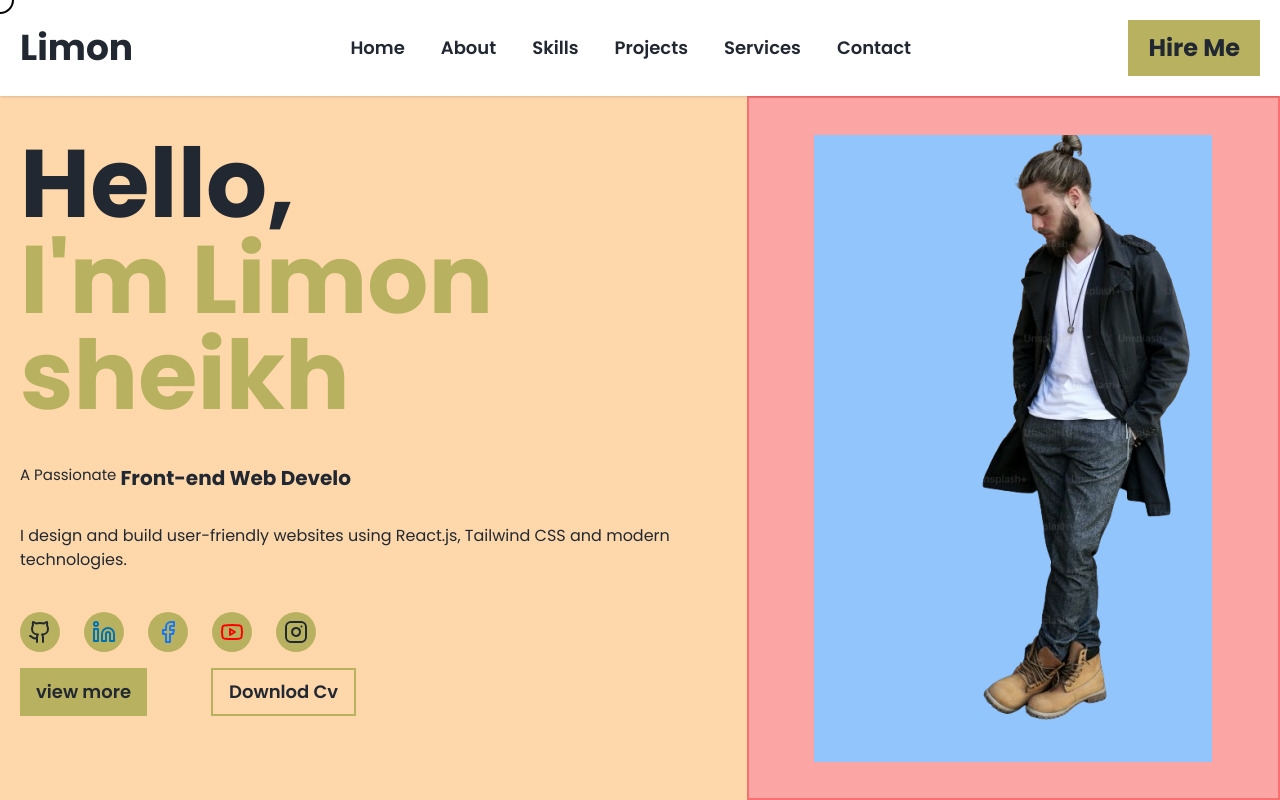
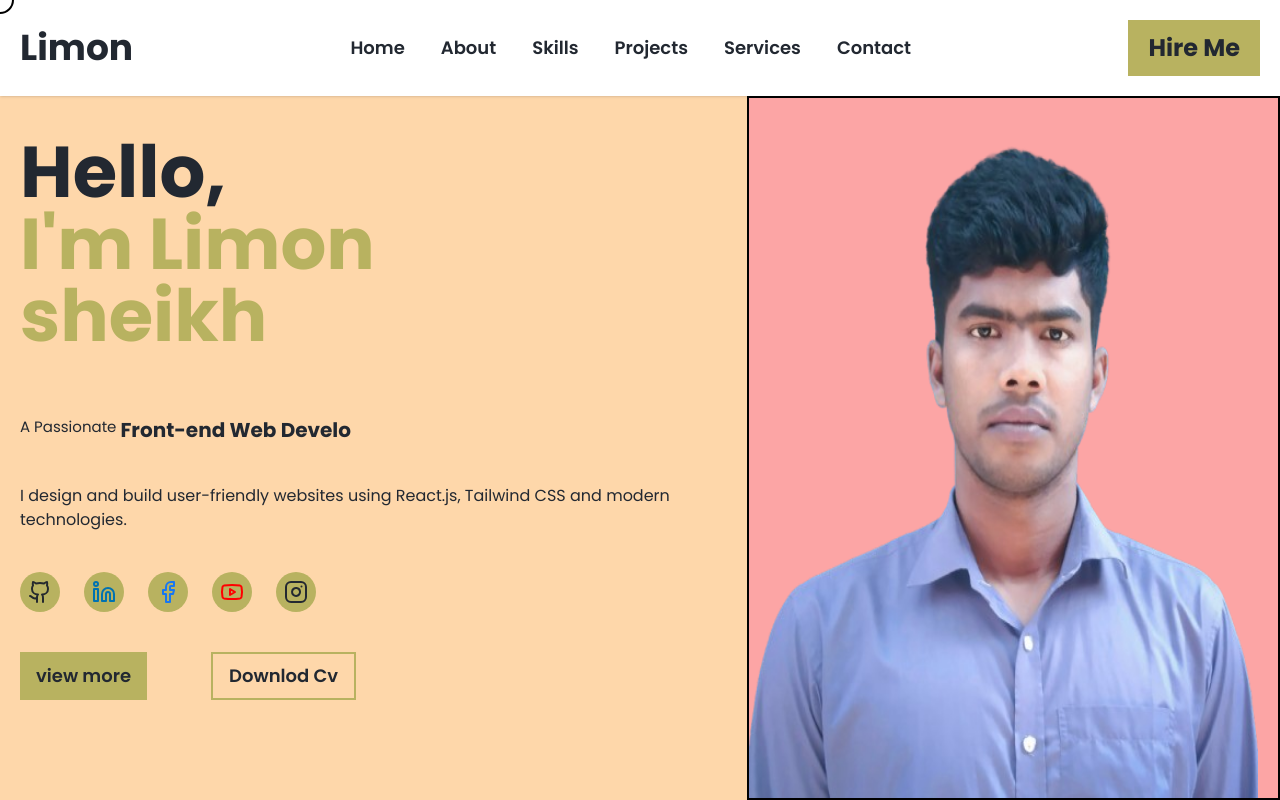
Before and after one commit to Limon-sheikh/My-portfolio, a React (Vite) app in the folder my-website/: page / in a window 1280 px wide. Built offline with nearby package versions, Linux system fonts and the light colour scheme.

Commit message:
hero image change

```diff
--- a/my-website/src/App.jsx
+++ b/my-website/src/App.jsx
@@ -14,7 +14,7 @@ function App() {
   const [isOpen, setIsOpen] = useState(false);
   const toggleMenu = () => setIsOpen(!isOpen);
 
-  const {title, titleName, subtitle, subtitleName, description, socials, image} = HeroData[0];
+  const {hello, limon, sheikh, title, titleName, description, socials, image} = HeroData[0];
 
   return (
     <>
@@ -38,19 +38,19 @@ function App() {
           sm: ">
           {/* hero left side content start */}
             <div className="bg-orange-200 text-gray col-span-7 px-5">
-              <h1 className="text-[clamp(2rem,11vw,5rem)] leading-tight md:text-7xl lg:text-8xl font-bold mt-10">
-                {title} <br/><span className="text-accent ">{titleName}</span>
+              <h1 className="text-[clamp(3rem,11vw,5rem)] leading-tight md:text-6xl lg:text-7xl font-bold mt-10">
+                {hello} <br/><span className="text-accent ">{limon}</span><br/><span className="text-accent ">{sheikh}</span>
               </h1>
-              <div className="mt-10 flex flex-wrap">
-                <span className="pr-1 text-[15px]">{subtitle}</span>
+              <div className="mt-16 flex flex-wrap">
+                <span className="pr-1 text-[15px]">{title}</span>
                 <div className="flex items-center">
-                  <span className="text-md sm:text-xl font-bold typewriter">{subtitleName}</span>
+                  <span className="text-md sm:text-xl font-bold typewriter">{titleName}</span>
                 </div>
               </div>
-              <p className="mt-8">{description}</p>
+              <p className="mt-10">{description}</p>
 
               {/* hero social icons */}
-              <div className="grid grid-flow-col justify-between md:justify-start mt-36 md:mt-80 lg:mt-10 md:gap-6">
+              <div className="grid grid-flow-col justify-between md:justify-start mt-20 md:mt-80 lg:mt-10 md:gap-6">
                 {socials.map((social, index) =>(
                   <a key={index} href={social.link} target='_blank' className="p-2 bg-accent rounded-full">
                     <social.icon style={{color: social.color}}/>
@@ -59,7 +59,7 @@ function App() {
               </div>
 
               {/* hero button */}
-              <div className="my-4 flex justify-between md:justify-start md:gap-16">
+              <div className="mt-10 flex justify-between md:justify-start md:gap-16">
                 <Button title='view more' border={false}
                   className="
                     bg-accent text-gray px-4 py-2 font-semibold text-md md:text-lg hover:bg-hover
@@ -75,10 +75,11 @@ function App() {
 
 
           {/* hero right side content start */}
-            <div className="hidden md:block border-2 border-red-400 col-span-5 ">
-              <div className='bg-red-300 grid justify-center items-center h-[100%]'>
-                <img src={image} alt="hero image" className='bg-blue-300'/>
+            <div className="hidden md:block border-2 col-span-5 ">
+              <div className='bg-red-300 h-[100%] w-[100%] pr-5'>
+                <img src={image} alt="hero image" className='w-[100%] h-[100%]'/>
               </div>
+                {/* <div className='absolute bg-accent top-60 animate-bounce p-4 rounded-3xl'>html</div> */}
             </div>
           {/* hero right side content end */}
         </section>
--- a/my-website/src/data/hero.js
+++ b/my-website/src/data/hero.js
@@ -1,15 +1,16 @@
 
 import { Facebook, Github, Instagram, Linkedin, Youtube} from 'lucide-react';
-import heroImage from '../assets/image/hero_img-removebg-preview.png';
+import heroImage from '../assets/image/sass-removebg-preview.png';
 
 
 const heroData = [
   {
     id: 1,
-    title: "Hello, ",
-    titleName: "I'm Limon sheikh",
-    subtitle: "A Passionate",
-    subtitleName: "Front-end Web Developer",
+    hello: "Hello, ",
+    limon: "I'm Limon",
+    sheikh: "sheikh",
+    title: "A Passionate",
+    titleName: "Front-end Web Developer",
     description: "I design and build user-friendly websites using React.js, Tailwind CSS and modern technologies.",
     buttonText: "View My Work",
     image:heroImage,
```
Also changed, not shown: my-website/src/assets/image/hero_img-removebg-preview.png (deleted), my-website/src/assets/image/sass-removebg-preview.png (added).
